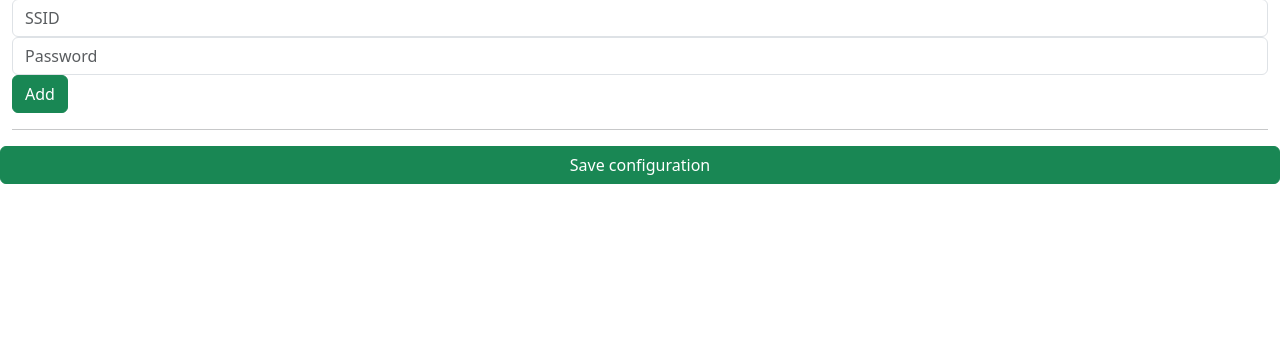
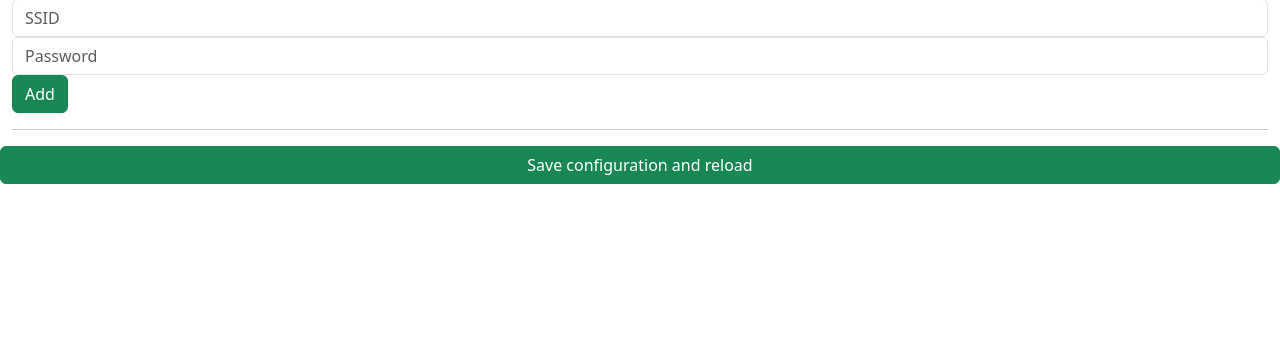
Before and after one commit to joosthb/wpawebapp, a FastAPI app: page / in a window 1280 px wide. Shown: the part 122-459 px from the top of the page. Run offline with FastAPI, Linux system fonts and the light colour scheme; some libraries are stand-ins or nearby versions.

Commit message:
added reload service func

```diff
--- a/app/main.py
+++ b/app/main.py
@@ -58,8 +58,10 @@ def getConnections(session: Session = Depends(get_session)):
 def saveConfig(request: Request, session: Session = Depends(get_session)):
     connections = session.query(models.Connection).all()
     config = templates.TemplateResponse('wpa_supplicant.conf', context={'request': request, 'connections': connections})
+    # write config
     with open("wpa_supplicant.conf", "w") as fp:
       fp.writelines(config.body.decode('ascii'))
-    # TODO restart services
-    # echo "sudo wpa_cli -i wlan1 reconfigure" > /containerpipe
+    # write restart command to named pipe (to container host)
+    with open('/containerpipe', "w") as pipe:
+      pipe.write('sudo wpa_cli -i wlan1 reconfigure')
     return templates.TemplateResponse('connections.html', context={'request': request, 'connections': connections, 'message': 'Saved succesfully!'})
--- a/templates/connections.html
+++ b/templates/connections.html
@@ -39,6 +39,6 @@
 </div>
 <hr/>
 <div class="row">
-  <button type="button" class="btn btn-success" onclick="window.location.href='{{url_for('saveConfig')}}';" >Save configuration</button>
+  <button type="button" class="btn btn-success" onclick="window.location.href='{{url_for('saveConfig')}}';" >Save configuration and reload</button>
 </div>
 {% endblock %}
```
